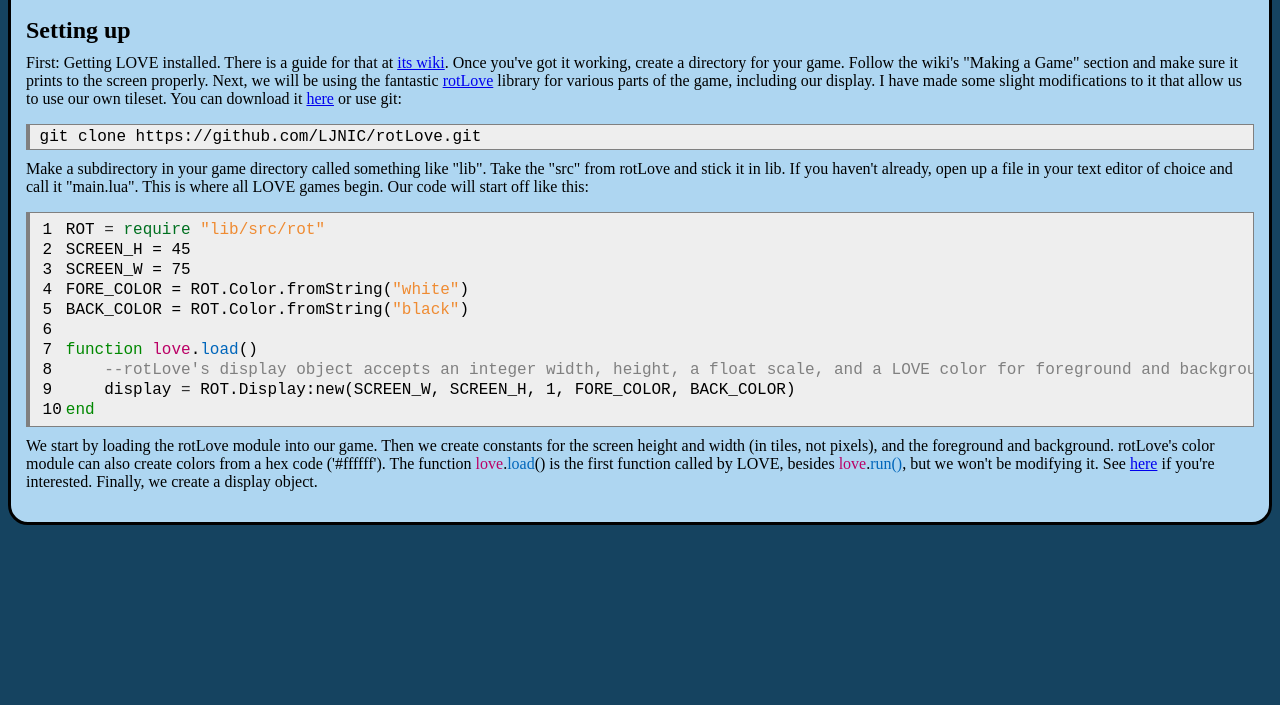
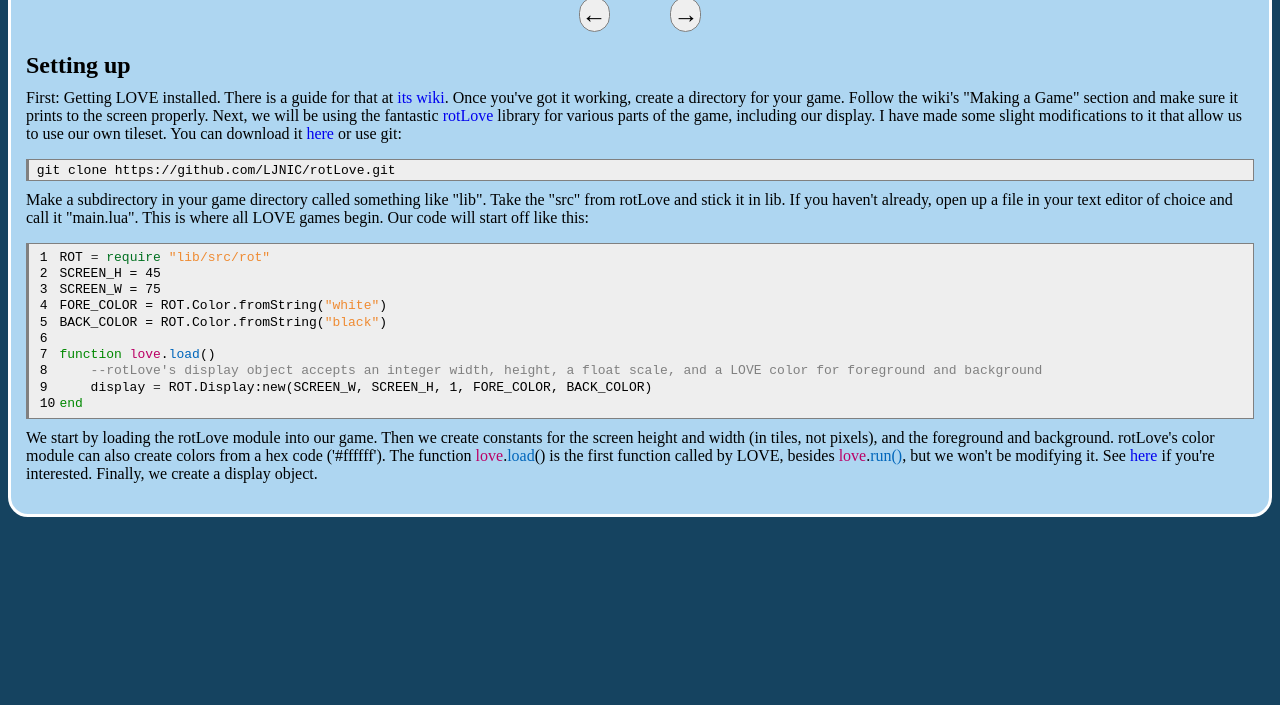
Before and after one commit to LJNIC/rogueinlove, a plain HTML site: page parts/part1.html in a window 1280 px wide. Shown: the part 95-800 px from the top of the page. Drawn offline with Linux system fonts and the light colour scheme.

Commit message:
Fanciness

```diff
--- a/parts/part1.html
+++ b/parts/part1.html
@@ -17,6 +17,15 @@
 		<h5>Part 1: The hero emerges</h5></div>
 		<a href='https://github.com/LJNIC/roguelovetut'>
 		<img class='github' src='../github.svg' alt='GitHub'></a>
+	</div>
+
+	<div class=flex-nav>
+	<a href="../index.html">
+	<button>←</button>
+	</a>
+	<a href="part2.html">
+	<button>→</button>
+	</a>
 	</div>
 
 	<div class="content">
--- a/style/stylesheet.css
+++ b/style/stylesheet.css
@@ -6,7 +6,11 @@ body{
 	background-color: #aed6f1;
 	border-radius: 20px;
 	padding: 15px;
-	border: solid black;
+	border: solid white;
+}
+
+a{
+	text-decoration: none;
 }
 
 p{
@@ -39,6 +43,15 @@ pre{
 	font-family: 'Inconsolata', monospace;
 }
 
+button{
+	cursor: pointer;
+	border-radius: 28px;
+	border: solid gray;
+	border-width: 1px;
+	font-size: 25px;
+	padding: 2px;
+}
+
 .github{
 	width: 50px;
 }
@@ -51,9 +64,7 @@ pre{
 }
 
 .content{
-	margin-top: 30px;
 }
-
 .comment{
 	color: grey;
 }
@@ -81,4 +92,14 @@ pre{
 	width: auto;
 	background: #eee;
 	font-family: 'Inconsolata', monospace;
+	font-size: 13px;
 }
+
+.flex-nav{
+	display: -webkit-flex;
+	display: flex;
+	justify-content: space-between;
+	padding-left: 45%;
+	padding-right: 45%;
+	padding-top: 10px;
+}
```
Also changed, not shown: index.html (+4 -4 lines), parts/part2.html (added, +23 -0 lines).
